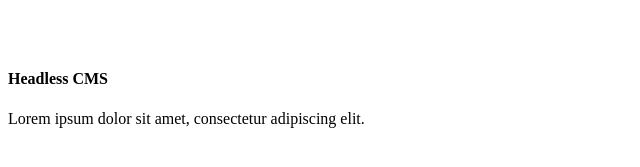
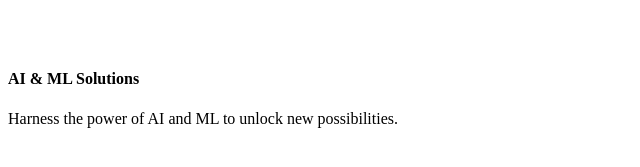
Before and after one commit to Hari-Krishna-Moorthy/IG-website, a Next.js app: page / in a window 1280 px wide. Shown: the part 11797-11964 px from the top of the page, without its empty margins (0-640 px from the left). Built offline with nearby package versions, Linux system fonts and the light colour scheme.

Commit message:
updated features

```diff
--- a/components/features-blocks.tsx
+++ b/components/features-blocks.tsx
@@ -81,8 +81,8 @@ export default function FeaturesBlocks() {
                   </g>
                 </g>
               </svg>
-              <h4 className="text-xl font-bold leading-snug tracking-tight mb-1">Headless CMS</h4>
-              <p className="text-gray-600 text-center">Lorem ipsum dolor sit amet, consectetur adipiscing elit.</p>
+              <h4 className="text-xl font-bold leading-snug tracking-tight mb-1">AI & ML Solutions</h4>
+              <p className="text-gray-600 text-center">Harness the power of AI and ML to unlock new possibilities.</p>
             </div>
 
             {/* 5th item */}
@@ -97,8 +97,8 @@ export default function FeaturesBlocks() {
                   </g>
                 </g>
               </svg>
-              <h4 className="text-xl font-bold leading-snug tracking-tight mb-1">Headless CMS</h4>
-              <p className="text-gray-600 text-center">Lorem ipsum dolor sit amet, consectetur adipiscing elit.</p>
+              <h4 className="text-xl font-bold leading-snug tracking-tight mb-1"> Event Technical Support</h4>
+              <p className="text-gray-600 text-center">Elevate your hackathons and events with our technical expertise</p>
             </div>
 
             {/* 6th item */}
@@ -112,8 +112,8 @@ export default function FeaturesBlocks() {
                   </g>
                 </g>
               </svg>
-              <h4 className="text-xl font-bold leading-snug tracking-tight mb-1">Headless CMS</h4>
-              <p className="text-gray-600 text-center">Lorem ipsum dolor sit amet, consectetur adipiscing elit.</p>
+              <h4 className="text-xl font-bold leading-snug tracking-tight mb-1">Product Support</h4>
+              <p className="text-gray-600 text-center">We provide ongoing support, ensuring your software remains up-to-date</p>
             </div>
 
           </div>
--- a/components/hero.tsx
+++ b/components/hero.tsx
@@ -38,7 +38,7 @@ export default function Hero() {
                   <a className="btn text-white bg-blue-600 hover:bg-blue-700 w-full mb-4 sm:w-auto sm:mb-0" href="#0">Start free trial</a>
                 </div>
                 <div>
-                  <a className="btn text-white bg-gray-900 hover:bg-gray-800 w-full sm:w-auto sm:ml-4" href="#0">Learn more</a>
+                  <a className="btn text-white bg-gray-900 hover:bg-gray-800 w-full sm:w-auto sm:ml-4" href="/contactus">Learn more</a>
                 </div>
               </div>
             </div>
--- a/components/ui/footer.tsx
+++ b/components/ui/footer.tsx
@@ -26,7 +26,7 @@ export default function Footer() {
                 <a href="#0" className="text-gray-600 hover:text-gray-900 transition duration-150 ease-in-out">Folio Spark</a>
               </li>
               <li className="mb-2">
-                <a href="#0" className="text-gray-600 hover:text-gray-900 transition duration-150 ease-in-out">Interizon Hackathon</a>
+                <a href="/billsmart" className="text-gray-600 hover:text-gray-900 transition duration-150 ease-in-out">Bill Smart</a>
               </li>
 
             </ul>
```
